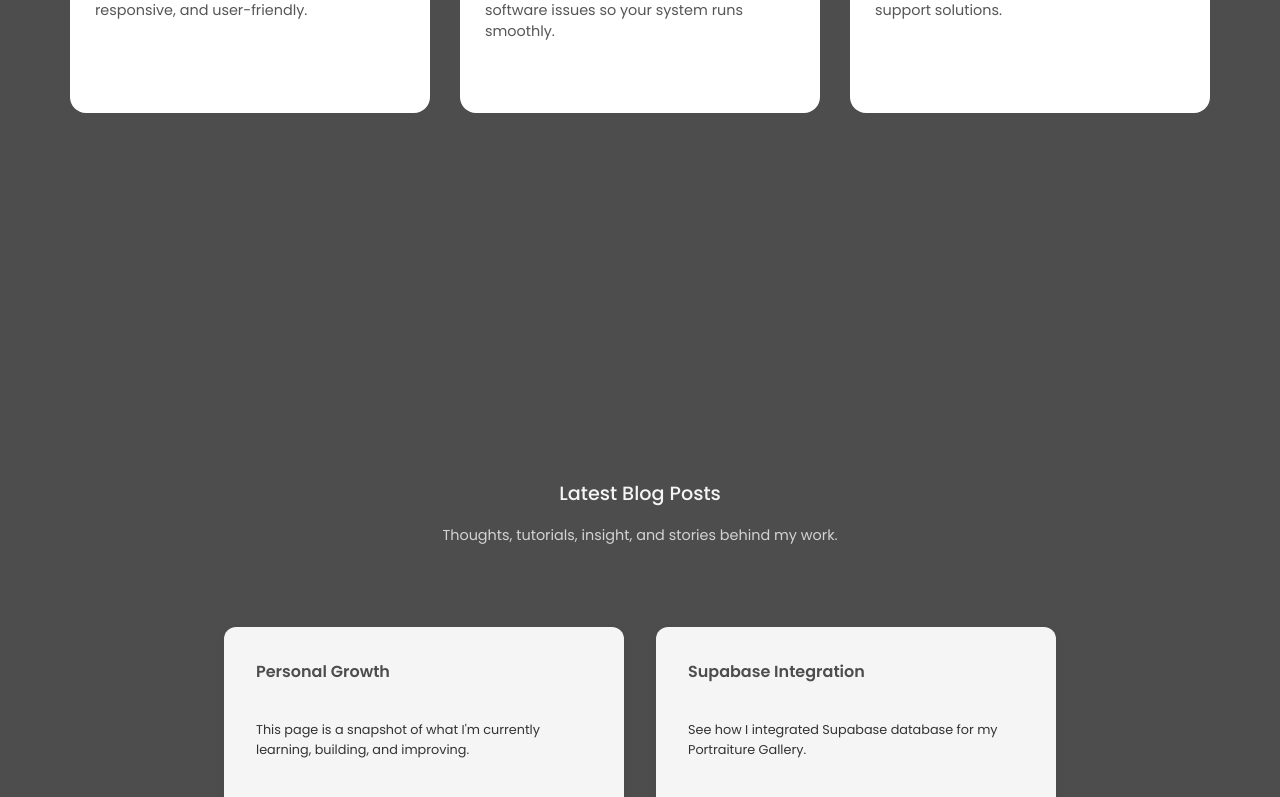
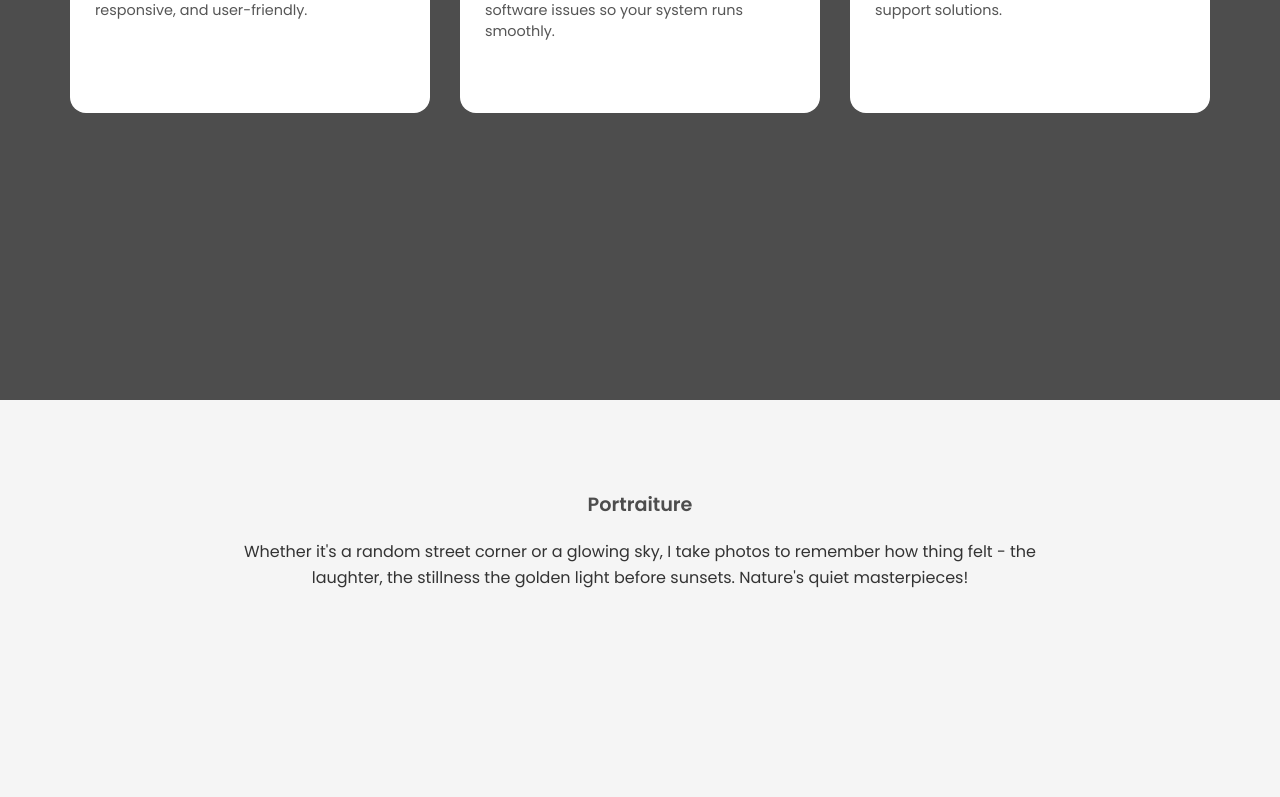
Before and after one commit to karteverything/karteverything2, a Next.js app: page / in a window 1280 px wide. Shown: the part 2000-2797 px from the top of the page. Built offline with nearby package versions, Linux system fonts and the light colour scheme.

Commit message:
add gallery content

```diff
--- a/app/page.tsx
+++ b/app/page.tsx
@@ -2,7 +2,7 @@ import Header from "../components/Header";
 import Hero from "../components/Hero";
 import About from "../components/About";
 import Services from "../components/Services";
-/*import Gallery from "../components/Gallery";*/
+import Gallery from "../components/Gallery";
 import Blog from "../components/BlogPreview";
 import Contact from "../components/Contact";
 import Footer from "../components/Footer";
@@ -14,7 +14,7 @@ export default function Home() {
       <Hero />
       <About />
       <Services />
-      {/*}<Gallery />{*/}
+      <Gallery />
       <Blog />
       <Contact />
     </>
--- a/components/Gallery.jsx
+++ b/components/Gallery.jsx
@@ -0,0 +1,20 @@
+export default function Gallery() {
+    return (
+        <section id="portraiture" className="gallery">
+            <div className="gallery-title container">
+                <h2>Portraiture</h2>
+
+                <p className="sunset-quote">
+                    Whether it's a random street corner or a glowing sky, I take
+                    photos to remember how thing felt - the laughter, the stillness
+                    the golden light before sunsets. Nature's quiet masterpieces!
+                </p>
+
+                {/*}
+                <Slideshow />
+                <Portraiture />
+                {*/}
+            </div>
+        </section>
+    );
+}
```
